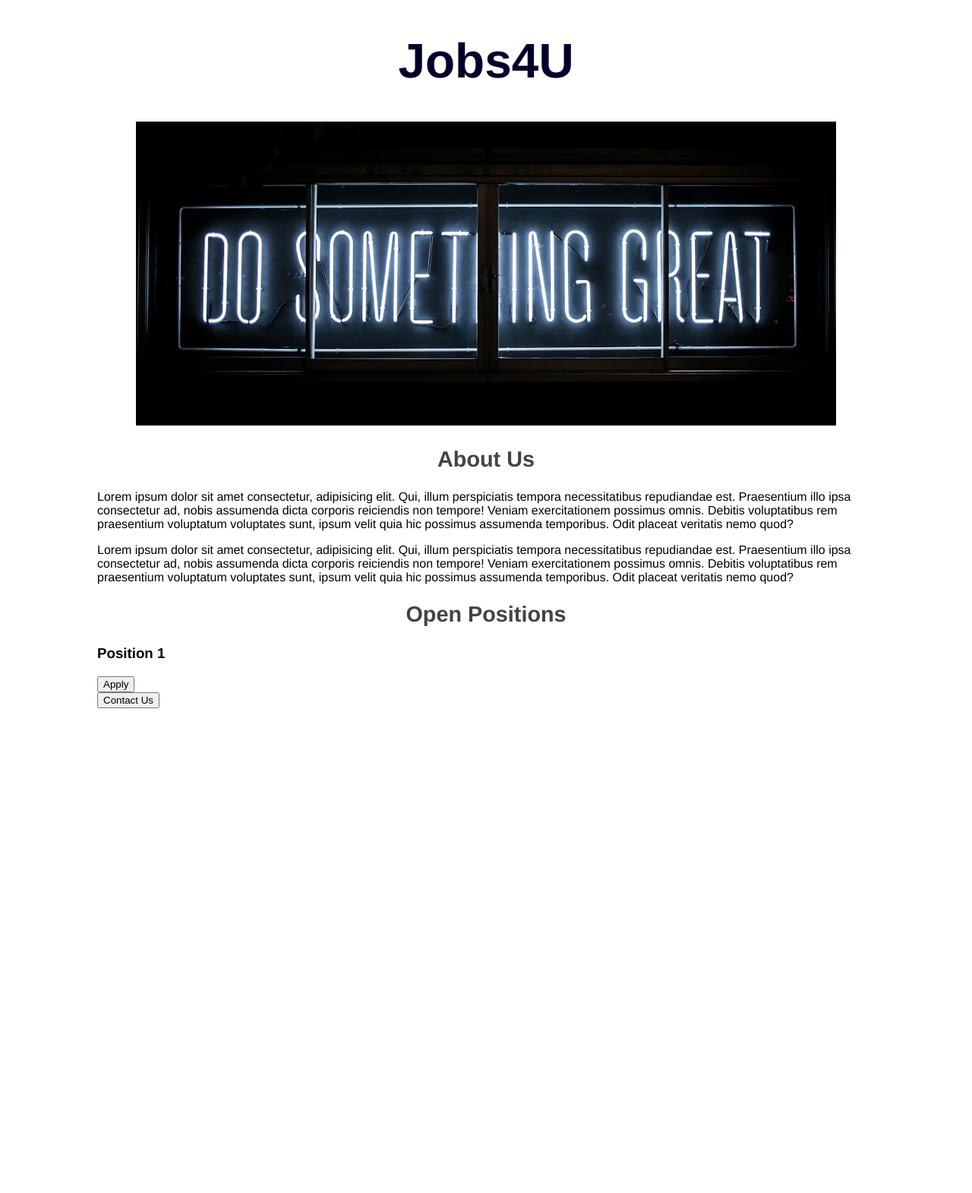
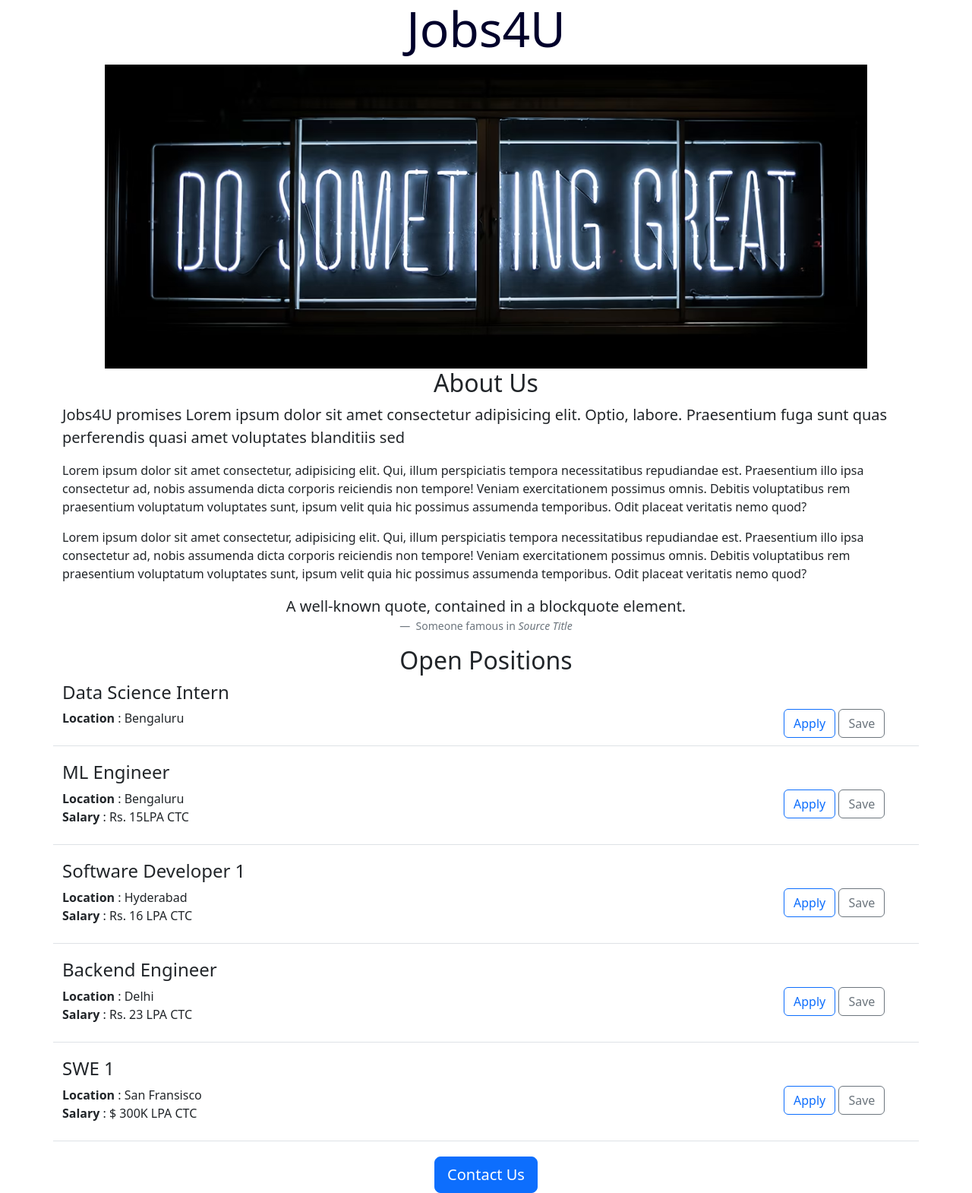
Before and after one commit to its-nabhya/Jobs4U, a Flask app: page / in a window 1280 px wide. Shown: the whole page at 76% size. Before the commit the page ends 932 px from the top, so only its background shows below. Run offline with Flask 3, Linux system fonts and the light colour scheme.

Commit message:
added dynamic data, api route

```diff
--- a/app.py
+++ b/app.py
@@ -1,13 +1,52 @@
-from flask import Flask, render_template
+from flask import Flask, render_template,jsonify
 
 app = Flask(__name__)
+Jobs =[
+{
+    'id': 'IB1',
+    'title': 'Data Science Intern',
+    'location': 'Bengaluru',
+    # 'Salary' : 'Stipend of 10K/month '
+},
+{
+    'id': 'JB1',
+    'title': 'ML Engineer',
+    'location': 'Bengaluru',
+    'Salary' : 'Rs. 15LPA CTC '
+},
+{
+    'id': 'JH2',
+    'title': 'Software Developer 1',
+    'location': 'Hyderabad',
+    'Salary' : 'Rs. 16 LPA CTC '
+},
+{
+    'id': 'JD3',
+    'title': 'Backend Engineer',
+    'location': 'Delhi',
+    'Salary' : 'Rs. 23 LPA CTC '
+},
+{
+    'id': 'JSF1',
+    'title': 'SWE 1',
+    'location': 'San Fransisco',
+    'Salary' : '$ 300K LPA CTC'
+}
+]
+
+
+
 
 # route basically provides the URL or path after the domain
 @app.route("/") # Empty route- basically home page
 # by doing this we ask flask to execute hello_world() when  url is domain/  i.e. our landing page
-def hello_world():
+def home_Jobs4U():
 
-    return render_template('home.html')
+    return render_template('home.html',Jobs=Jobs)
+
+@app.route("/api/jobs")
+def list_jobs():
+    return jsonify(Jobs)
 
 
 print(__name__)
--- a/static/css/style-hero.css
+++ b/static/css/style-hero.css
@@ -4,11 +4,11 @@
     background-color: #ffffff;
     font-family: Helvetica, sans-serif;
 }
-div.container{
+/* div.container{
     max-width: 80vw;
-    /* text-align: center; */
+    text-align: center;
     margin: 0 auto ;
-}
+} */
 .header{
     max-width: 90%;
     margin: auto;
--- a/templates/home.html
+++ b/templates/home.html
@@ -1,38 +1,78 @@
 <!DOCTYPE html>
 <html lang="en">
   <head>
-    <meta charset="UTF-8">
-    <meta name="viewport" content="width=device-width, initial-scale=1.0">
+    <meta charset="UTF-8" />
+    <meta name="viewport" content="width=device-width, initial-scale=1.0" />
     <title>Home | Jobs4U</title>
-    <link rel="stylesheet" href="{{ url_for('static', filename='css/style-hero.css')}}">
-
+    <link
+      rel="stylesheet"
+      href="{{ url_for('static', filename='css/style-hero.css')}}"
+    />
+    <link
+      href="https://cdn.jsdelivr.net/npm/bootstrap@5.3.7/dist/css/bootstrap.min.css"
+      rel="stylesheet"
+      integrity="sha384-LN+7fdVzj6u52u30Kp6M/trliBMCMKTyK833zpbD+pXdCLuTusPj697FH4R/5mcr"
+      crossorigin="anonymous"
+    />
   </head>
   <body>
     <div class="container">
       <div class="header">
-            <h1 >Jobs4U</h1>
-            <img id="banner" src="{{ url_for('static', filename='images/home-banner2.avif') }}" alt="banner"  >
+        <h1>Jobs4U</h1>
+        <img
+          id="banner"
+          src="{{ url_for('static', filename='images/home-banner2.avif') }}"
+          alt="banner"
+        />
       </div>
       <div class="content-container">
-            <h2 class="content-heading"> About Us</h2>
+        <h2 class="content-heading">About Us</h2>
         <div class="content-body">
-                <p>Lorem ipsum dolor sit amet consectetur, adipisicing elit. Qui, illum perspiciatis tempora necessitatibus repudiandae est. Praesentium illo ipsa consectetur ad, nobis assumenda dicta corporis reiciendis non tempore! Veniam exercitationem possimus omnis. Debitis voluptatibus rem praesentium voluptatum voluptates sunt, ipsum velit quia hic possimus assumenda temporibus. Odit placeat veritatis nemo quod?</p>
+          <p class="lead">
+            Jobs4U promises Lorem ipsum dolor sit amet consectetur adipisicing
+            elit. Optio, labore. Praesentium fuga sunt quas perferendis quasi
+            amet voluptates blanditiis sed
+          </p>
+          <p>
+            Lorem ipsum dolor sit amet consectetur, adipisicing elit. Qui, illum
+            perspiciatis tempora necessitatibus repudiandae est. Praesentium
+            illo ipsa consectetur ad, nobis assumenda dicta corporis reiciendis
+            non tempore! Veniam exercitationem possimus omnis. Debitis
+            voluptatibus rem praesentium voluptatum voluptates sunt, ipsum velit
+            quia hic possimus assumenda temporibus. Odit placeat veritatis nemo
+            quod?
+          </p>
 
-                <p>Lorem ipsum dolor sit amet consectetur, adipisicing elit. Qui, illum perspiciatis tempora necessitatibus repudiandae est. Praesentium illo ipsa consectetur ad, nobis assumenda dicta corporis reiciendis non tempore! Veniam exercitationem possimus omnis. Debitis voluptatibus rem praesentium voluptatum voluptates sunt, ipsum velit quia hic possimus assumenda temporibus. Odit placeat veritatis nemo quod?</p>
+          <p>
+            Lorem ipsum dolor sit amet consectetur, adipisicing elit. Qui, illum
+            perspiciatis tempora necessitatibus repudiandae est. Praesentium
+            illo ipsa consectetur ad, nobis assumenda dicta corporis reiciendis
+            non tempore! Veniam exercitationem possimus omnis. Debitis
+            voluptatibus rem praesentium voluptatum voluptates sunt, ipsum velit
+            quia hic possimus assumenda temporibus. Odit placeat veritatis nemo
+            quod?
+          </p>
         </div>
-
+        <figure class="text-center">
+          <blockquote class="blockquote">
+            <p>A well-known quote, contained in a blockquote element.</p>
+          </blockquote>
+          <figcaption class="blockquote-footer">
+            Someone famous in <cite title="Source Title">Source Title</cite>
+          </figcaption>
+        </figure>
       </div>
       <div class="apply-positions">
         <h2>Open Positions</h2>
-            <div class="pos-post">
-                <span>
-                    <h3>Position 1</h3>
-                </span>
-                <button class="apply-button">Apply</button>
-
+        {% for job in Jobs %}
+        {% include 'job_positions.html' %}
+        {% endfor %}
       </div>
+      <div class="text-center">
+        <button type="button" class="contactus-button btn btn-primary btn-lg">
+          Contact Us
+        </button>
       </div>
-        <button class="contact-button">Contact Us</button>
     </div>
   </body>
 </html>
--- /dev/null
+++ b/templates/job_positions.html
@@ -0,0 +1,21 @@
+<div class="job-post border-bottom row" style="margin-bottom: 20px; padding-bottom: 8px;">
+  <h4>{{job['title']}}</h4>
+  <div class="job-info col-10">
+    <ul class="list-unstyled">
+      <li><b>Location</b> : {{job['location']}}</li>
+
+      {% if 'Salary' in job %}
+      <li><b>Salary</b> : {{job['Salary']}}</li>
+      {% endif %}
+    </ul>
+  </div>
+  <div class="col-2">
+    <button type="button" class="apply-button btn btn-outline-primary">
+    Apply
+    </button>
+     <button type="button" class="apply-button btn btn-outline-secondary">
+    Save
+    </button>
+  </div>
+
+</div>
```
Lines whose indentation alone changed are shown as unchanged.
